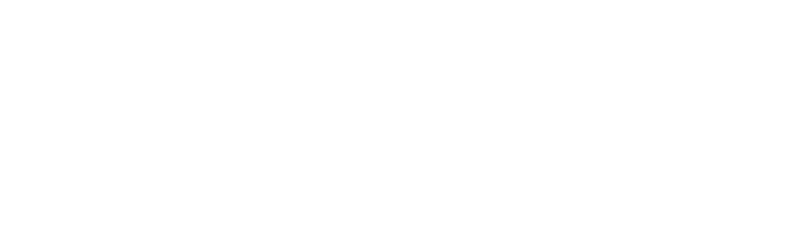
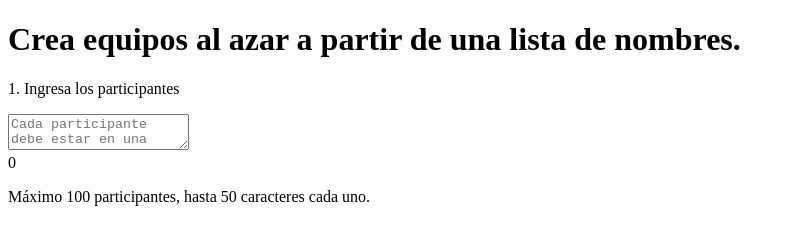
Before and after one commit to MauricioP567/Practica-3-ruleta, a plain HTML site: page sorteo/index.html in a window 1280 px wide. Shown: the whole page, without its empty margins (0-795 px from the left). Drawn offline with Linux system fonts and the light colour scheme.

Commit message:
Agregar pantalla de configuración de participantes

```diff
--- a/sorteo/index.html
+++ b/sorteo/index.html
@@ -8,8 +8,34 @@
   </head>
 
   <body>
-    <div class="contenedor"></div>
+    <div class="contenedor">
+      <!-- ========== PANTALLA 1: CONFIGURACIÓN ========== -->
+      <div id="pantallaConfig">
+        <h1>Crea equipos al azar a partir de una lista de nombres.</h1>
 
-    <script src="script.js"></script>
+        <div class="grid-config">
+          <!-- Columna izquierda: participantes -->
+          <div class="columna">
+            <p class="encabezado-pequeno">1. Ingresa los participantes</p>
+
+            <textarea
+              id="areaParticipantes"
+              placeholder="Cada participante debe estar en una nueva línea"
+              maxlength="5000"
+            ></textarea>
+
+            <div class="contador">
+              <span id="contadorParticipantes">0</span>
+            </div>
+
+            <p class="nota">
+              Máximo 100 participantes, hasta 50 caracteres cada uno.
+            </p>
+          </div>
+        </div>
+      </div>
+
+      <script src="script.js"></script>
+    </div>
   </body>
 </html>
```
